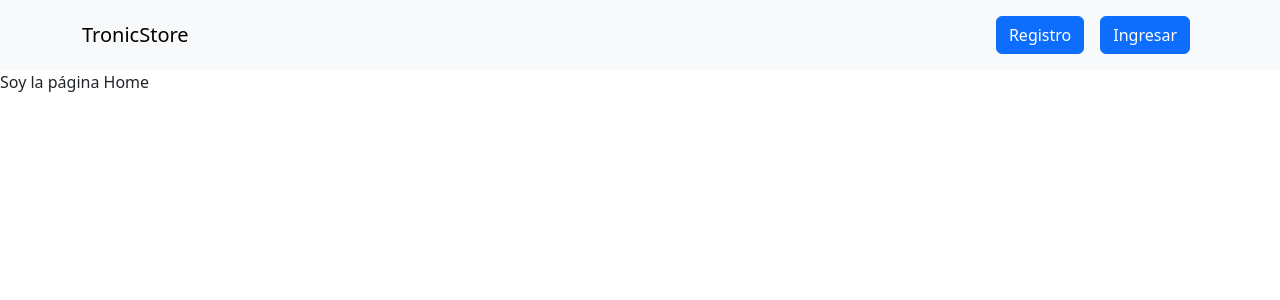
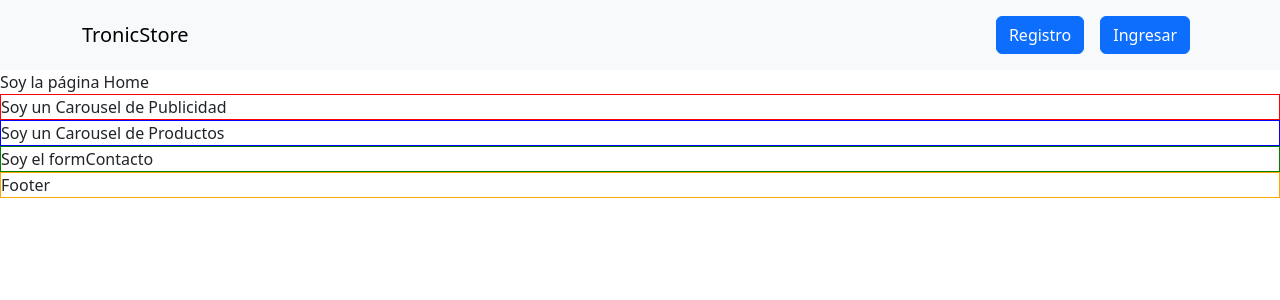
Before and after one commit to jcartronics/proyectofinalg50, a React (Vite) app in the folder proyectofinal-tienda/: page / in a window 1280 px wide. Shown: the top 300 px of the page. Built offline with nearby package versions, Linux system fonts and the light colour scheme.

Commit message:
Agrega estructura componentes pagina home

```diff
--- a/proyectofinal-tienda/src/App.jsx
+++ b/proyectofinal-tienda/src/App.jsx
@@ -17,6 +17,7 @@ import NotFound from './pages/NotFound'
 
 // Componentes
 import Navbar from './components/Navbar'
+import Footer from './components/Footer';
 
 const AppRoutes = () => {
   let routes = useRoutes([
@@ -42,6 +43,8 @@ const App = () => {
     <BrowserRouter>
       <Navbar />
       <AppRoutes />
+      <Footer />
+
     </BrowserRouter>
   )
 }
--- /dev/null
+++ b/proyectofinal-tienda/src/assets/styles/components/_carousel-productos.scss
@@ -0,0 +1,4 @@
+.carousel-productos_container {
+    display: flex;
+    border: 1px solid blue;
+}
--- /dev/null
+++ b/proyectofinal-tienda/src/assets/styles/components/_carousel-publicidad.scss
@@ -0,0 +1,4 @@
+.carousel-publicidad_container {
+    display: flex;
+    border: 1px solid red;
+}
--- /dev/null
+++ b/proyectofinal-tienda/src/assets/styles/components/_footer.scss
@@ -0,0 +1,4 @@
+.footer_container {
+    display: flex;
+    border: 1px solid orange;
+}
--- /dev/null
+++ b/proyectofinal-tienda/src/assets/styles/components/_form-contacto.scss
@@ -0,0 +1,4 @@
+.form-contacto_container {
+    display: flex;
+    border: 1px solid green;
+}
--- a/proyectofinal-tienda/src/assets/styles/styles.scss
+++ b/proyectofinal-tienda/src/assets/styles/styles.scss
@@ -3,3 +3,7 @@
 
 // Componentes
 @import './components/navbar';
+@import './components/carousel-productos';
+@import './components/carousel-publicidad';
+@import './components/form-contacto';
+@import './components/footer';
--- /dev/null
+++ b/proyectofinal-tienda/src/components/CarouselProductos/index.jsx
@@ -0,0 +1,8 @@
+
+export const CarouselProductos = () => {
+    return (
+      <div className="carousel-productos_container">Soy un Carousel de Productos</div>
+    )
+  }
+
+  export default CarouselProductos
--- /dev/null
+++ b/proyectofinal-tienda/src/components/CarouselPublicidad/index.jsx
@@ -0,0 +1,8 @@
+
+export const CarouselPublicidad = () => {
+  return (
+    <div className="carousel-publicidad_container">Soy un Carousel de Publicidad</div>
+  )
+}
+
+export default CarouselPublicidad
--- /dev/null
+++ b/proyectofinal-tienda/src/components/Footer/index.jsx
@@ -0,0 +1,8 @@
+
+export const Footer = () => {
+  return (
+    <div className="footer_container">Footer</div>
+  )
+}
+
+export default Footer
--- /dev/null
+++ b/proyectofinal-tienda/src/components/FormContacto/index.jsx
@@ -0,0 +1,8 @@
+
+export const FormContacto = () => {
+  return (
+    <div className="form-contacto_container">Soy el formContacto</div>
+  )
+}
+
+export default FormContacto
--- a/proyectofinal-tienda/src/pages/Home/index.jsx
+++ b/proyectofinal-tienda/src/pages/Home/index.jsx
@@ -1,7 +1,16 @@
+// Componentes
+import CarouselPublicidad from "../../components/CarouselPublicidad"
+import CarouselProductos from "../../components/CarouselProductos"
+import FormContacto from "../../components/FormContacto"
 
 export const Home = () => {
   return (
-    <div>Soy la página Home</div>
+    <>
+      <div>Soy la página Home</div>
+      <CarouselPublicidad />
+      <CarouselProductos />
+      <FormContacto />
+    </>
   )
 }
 
```
